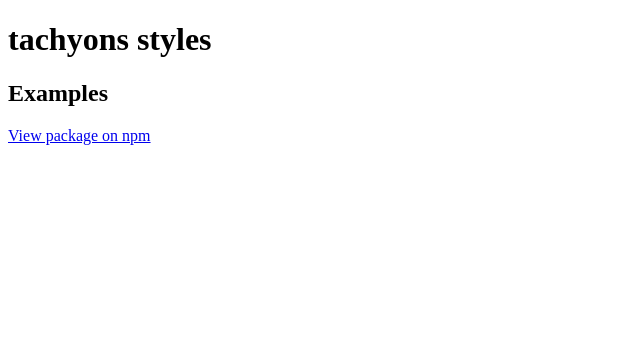
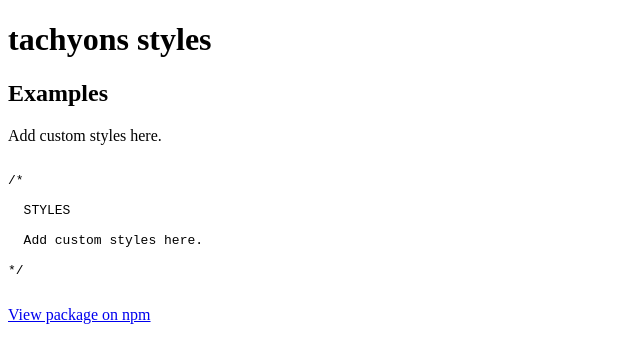
Before and after one commit to tachyons-css/tachyons-styles, a website: page index.html in a window 1280 px wide. Shown: the whole page, without its empty margins (0-640 px from the left). Drawn offline with Linux system fonts and the light colour scheme.

Commit message:
Automatically adds code example and base for visual docs

```diff
--- a/index.html
+++ b/index.html
@@ -13,6 +13,19 @@
   <body>
     <h1>tachyons styles</h1>
     <h2>Examples</h2>
+
+  Add custom styles here.
+    <pre>
+<code>
+/*
+
+  STYLES
+
+  Add custom styles here.
+
+*/
+</code>
+</pre>
     <a href="http://npmjs.org/package/tachyons-styles" title="tachyons-styles">View package on npm</a>
   </body>
 </html>
```
